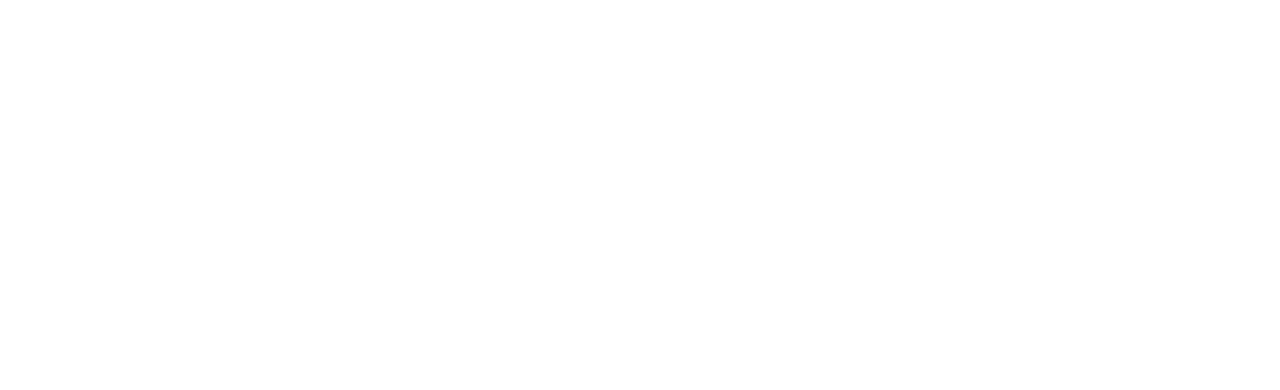
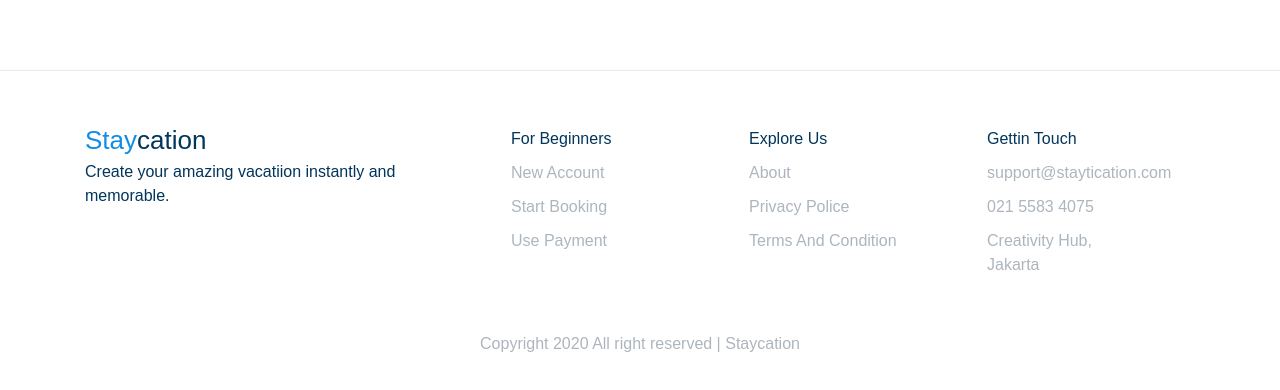
Before and after one commit to aleankas/staycation, a React (Create React App) app: page / in a window 1280 px wide. Shown: the part 2762-3152 px from the top of the page. Before the commit the page ends 2702 px from the top, so only its background shows below. Built offline with nearby package versions, Linux system fonts and the light colour scheme.

Commit message:
footer component

```diff
--- a/src/assets/scss/style.scss
+++ b/src/assets/scss/style.scss
@@ -169,7 +169,7 @@
       transition: 0.3s transform ease-in-out;
       display: flex;
       justify-content: flex-end;
-      flex-direction: column;;
+      flex-direction: column;
     }
 
     &:hover {
@@ -198,7 +198,36 @@
   width: 100%;
 }
 
-.testimonial-hero, .testimonial-hero img{
+.testimonial-hero,
+.testimonial-hero img {
   width: 365px;
   height: 500px;
 }
+
+footer {
+  border-top: 1px solid $gray-200;
+  padding-top: 50px;
+
+  .list-group-item {
+    padding: 0.3125rem 0;
+    border: 0;
+
+    a,
+    span {
+      color: $gray-500;
+      font-weight: 300;
+    }
+
+    a {
+      @include hover-focus {
+        color: $gray-800;
+      }
+    }
+  }
+
+  .copyrights {
+    margin-top: 50px 0;
+    font-weight: 300;
+    color: $gray-500;
+  }
+}
--- a/src/pages/LandingPage.js
+++ b/src/pages/LandingPage.js
@@ -5,6 +5,7 @@
 import MostPicked from "parts/MostPicked";
 import Categories from "parts/Categories";
 import Testimony from "parts/Testimony";
+import Footer from "parts/Footer";
 
 export default class LandingPage extends Component {
   constructor(props) {
@@ -23,6 +24,7 @@
         />
         <Categories data={landingPageJson.categories} />
         <Testimony data={landingPageJson.testimonial} />
+        <Footer />
       </>
     );
   }
--- /dev/null
+++ b/src/parts/Footer.js
@@ -0,0 +1,87 @@
+import React from "react";
+import IconText from "parts/IconText";
+import Button from "elements/Button";
+
+export default function Footer() {
+  return (
+    <footer style={{ marginTop: 150, marginBottom: 50 }}>
+      <div className="container">
+        <div className="row">
+          <div className="col">
+            <IconText />
+            <p className="brand-tagline">
+              Create your amazing vacatiion instantly and memorable.
+            </p>
+          </div>
+          <div className="col-2 mr-5">
+            <h6 className="mt-2">For Beginners</h6>
+            <ul className="list-group list-group-flush">
+              <li className="list-group-item">
+                <Button type="link" href="/register">
+                  New Account
+                </Button>
+              </li>
+              <li className="list-group-item">
+                <Button type="link" href="/properties">
+                  Start Booking
+                </Button>
+              </li>
+              <li className="list-group-item">
+                <Button type="link" href="/use-payments">
+                  Use Payment
+                </Button>
+              </li>
+            </ul>
+          </div>
+          <div className="col-2 mr-5">
+            <h6 className="mt-2">Explore Us</h6>
+            <ul className="list-group list-group-flush">
+              <li className="list-group-item">
+                <Button type="link" href="/about">
+                  About
+                </Button>
+              </li>
+              <li className="list-group-item">
+                <Button type="link" href="/privacy-police">
+                  Privacy Police
+                </Button>
+              </li>
+              <li className="list-group-item">
+                <Button type="link" href="/terms-condition">
+                  Terms And Condition
+                </Button>
+              </li>
+            </ul>
+          </div>
+          <div className="col-2 mr-5">
+            <h6 className="mt-2">Gettin Touch</h6>
+            <ul className="list-group list-group-flush">
+              <li className="list-group-item">
+                <Button
+                  isExternal
+                  type="link"
+                  href="mailto:support@staytication.com"
+                >
+                  support@staytication.com
+                </Button>
+              </li>
+              <li className="list-group-item">
+                <Button isExternal type="link" href="tel:+622155834075">
+                  021 5583 4075
+                </Button>
+              </li>
+              <li className="list-group-item">
+                <span>Creativity Hub, Jakarta</span>
+              </li>
+            </ul>
+          </div>
+        </div>
+				<div className="row" style={{marginTop: 50}}>
+					<div className="col text-center copyrights">
+						Copyright 2020 All right reserved | Staycation
+					</div>
+				</div>
+      </div>
+    </footer>
+  );
+}
```
